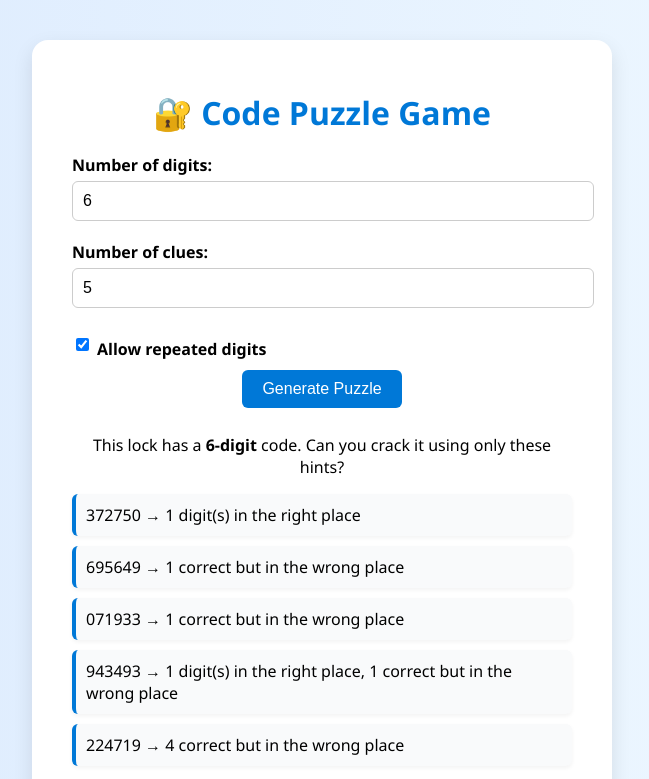
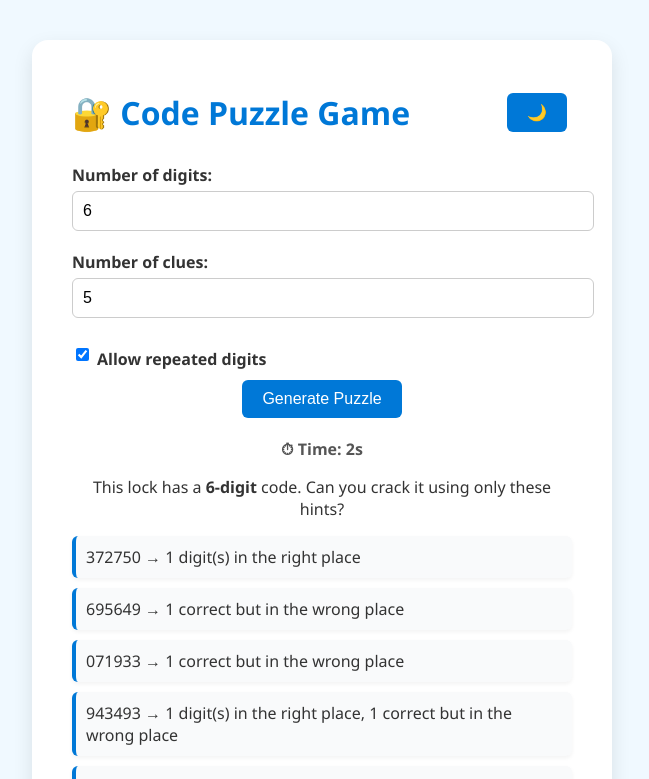
Before and after one commit to IbDX/puzzle-gen, a plain HTML site: page index.html in a window 1280 px wide. Both pictures are taken after a click on the button "Generate Puzzle". Shown: the top 779 px of the page, without its empty margins (318-967 px from the left). Drawn offline with Linux system fonts and the light colour scheme.

Commit message:
Update index.html

```diff
--- a/index.html
+++ b/index.html
@@ -4,19 +4,36 @@
   <meta charset="UTF-8">
   <title>Code Puzzle Game</title>
   <style>
+    :root {
+      --bg-light: #f0f9ff;
+      --bg-dark: #1e1e2f;
+      --text-light: #333;
+      --text-dark: #f0f0f0;
+      --card-bg-light: white;
+      --card-bg-dark: #2d2d44;
+      --primary: #0078D7;
+    }
+
     body {
       font-family: 'Segoe UI', sans-serif;
-      background: linear-gradient(to right, #dbeafe, #f0f9ff);
+      background: var(--bg-light);
+      color: var(--text-light);
       margin: 0;
       padding: 0;
       display: flex;
       justify-content: center;
       align-items: flex-start;
       min-height: 100vh;
+      transition: background 0.3s, color 0.3s;
+    }
+
+    .dark-mode {
+      background: var(--bg-dark);
+      color: var(--text-dark);
     }
 
     .container {
-      background: white;
+      background: var(--card-bg-light);
       padding: 30px 40px;
       margin: 40px 0;
       border-radius: 16px;
@@ -24,10 +41,15 @@
       max-width: 500px;
       width: 90%;
       text-align: center;
+      transition: background 0.3s, color 0.3s;
+    }
+
+    .dark-mode .container {
+      background: var(--card-bg-dark);
     }
 
     h1 {
-      color: #0078D7;
+      color: var(--primary);
       margin-bottom: 20px;
     }
 
@@ -51,7 +73,7 @@
     button {
       margin: 10px 5px;
       padding: 10px 20px;
-      background-color: #0078D7;
+      background-color: var(--primary);
       color: white;
       border: none;
       border-radius: 6px;
@@ -66,12 +88,16 @@
 
     .clue {
       background: #f9fafb;
-      border-left: 4px solid #0078D7;
+      border-left: 4px solid var(--primary);
       padding: 10px;
       margin: 10px 0;
       border-radius: 6px;
       box-shadow: 0 2px 4px rgba(0,0,0,0.05);
       text-align: left;
+    }
+
+    .dark-mode .clue {
+      background: #3a3a55;
     }
 
     .result {
@@ -90,11 +116,30 @@
     .checkbox-container input {
       margin-right: 8px;
     }
+
+    .top-bar {
+      display: flex;
+      justify-content: space-between;
+      align-items: center;
+    }
+
+    #timer {
+      font-weight: bold;
+      margin-top: 10px;
+      color: #555;
+    }
+
+    .dark-mode #timer {
+      color: #ccc;
+    }
   </style>
 </head>
 <body>
   <div class="container">
-    <h1>🔐 Code Puzzle Game</h1>
+    <div class="top-bar">
+      <h1>🔐 Code Puzzle Game</h1>
+      <button onclick="toggleDarkMode()">🌙</button>
+    </div>
 
     <label>Number of digits:</label>
     <input type="number" id="length" value="6" min="3" max="10">
@@ -108,6 +153,7 @@
     </div>
 
     <button onclick="generatePuzzle()">Generate Puzzle</button>
+    <div id="timer">⏱ Time: 0s</div>
 
     <div id="output"></div>
 
@@ -122,6 +168,20 @@
 
   <script>
     let secretCode = [];
+    let timer = 0;
+    let timerInterval = null;
+
+    function toggleDarkMode() {
+      document.body.classList.toggle('dark-mode');
+      localStorage.setItem('theme', document.body.classList.contains('dark-mode') ? 'dark' : 'light');
+    }
+
+    function applySavedTheme() {
+      const saved = localStorage.getItem('theme');
+      if (saved === 'dark') {
+        document.body.classList.add('dark-mode');
+      }
+    }
 
     function generateCode(length) {
       const code = [];
@@ -198,7 +258,6 @@
 
         const { correctPlace, wrongPlace } = evaluateGuess(secretCode, guess);
 
-        // Control number of "nothing is correct" clues
         if (correctPlace === 0 && wrongPlace === 0 && noMatchClues >= maxNoMatch) continue;
 
         let parts = [];
@@ -215,6 +274,7 @@
 
       document.getElementById('guessSection').style.display = 'block';
       document.getElementById('result').innerText = '';
+      resetTimer();
     }
 
     function checkGuess() {
@@ -228,7 +288,8 @@
       const guess = userInput.split('').map(Number);
 
       if (guess.join('') === secretCode.join('')) {
-        resultDiv.innerText = `✅ Correct! You cracked the code: ${secretCode.join('')}`;
+        resultDiv.innerText = `✅ Correct! You cracked the code in ${timer}s 🎉`;
+        stopTimer();
       } else {
         const { correctPlace, wrongPlace } = evaluateGuess(secretCode, guess);
         resultDiv.innerText = `❌ Not quite. ${correctPlace} digit(s) in the right place, ${wrongPlace} in the wrong place.`;
@@ -237,8 +298,25 @@
 
     function showAnswer() {
       const resultDiv = document.getElementById('result');
-      resultDiv.innerText = `🔓 The secret code is: ${secretCode.join('')}`;
+      resultDiv.innerText = `🔓 The secret code is: ${secretCode.join('')} (You took ${timer}s)`;
+      stopTimer();
     }
+
+    function resetTimer() {
+      stopTimer();
+      timer = 0;
+      document.getElementById('timer').innerText = `⏱ Time: 0s`;
+      timerInterval = setInterval(() => {
+        timer++;
+        document.getElementById('timer').innerText = `⏱ Time: ${timer}s`;
+      }, 1000);
+    }
+
+    function stopTimer() {
+      clearInterval(timerInterval);
+    }
+
+    applySavedTheme();
   </script>
 </body>
 </html>
```
